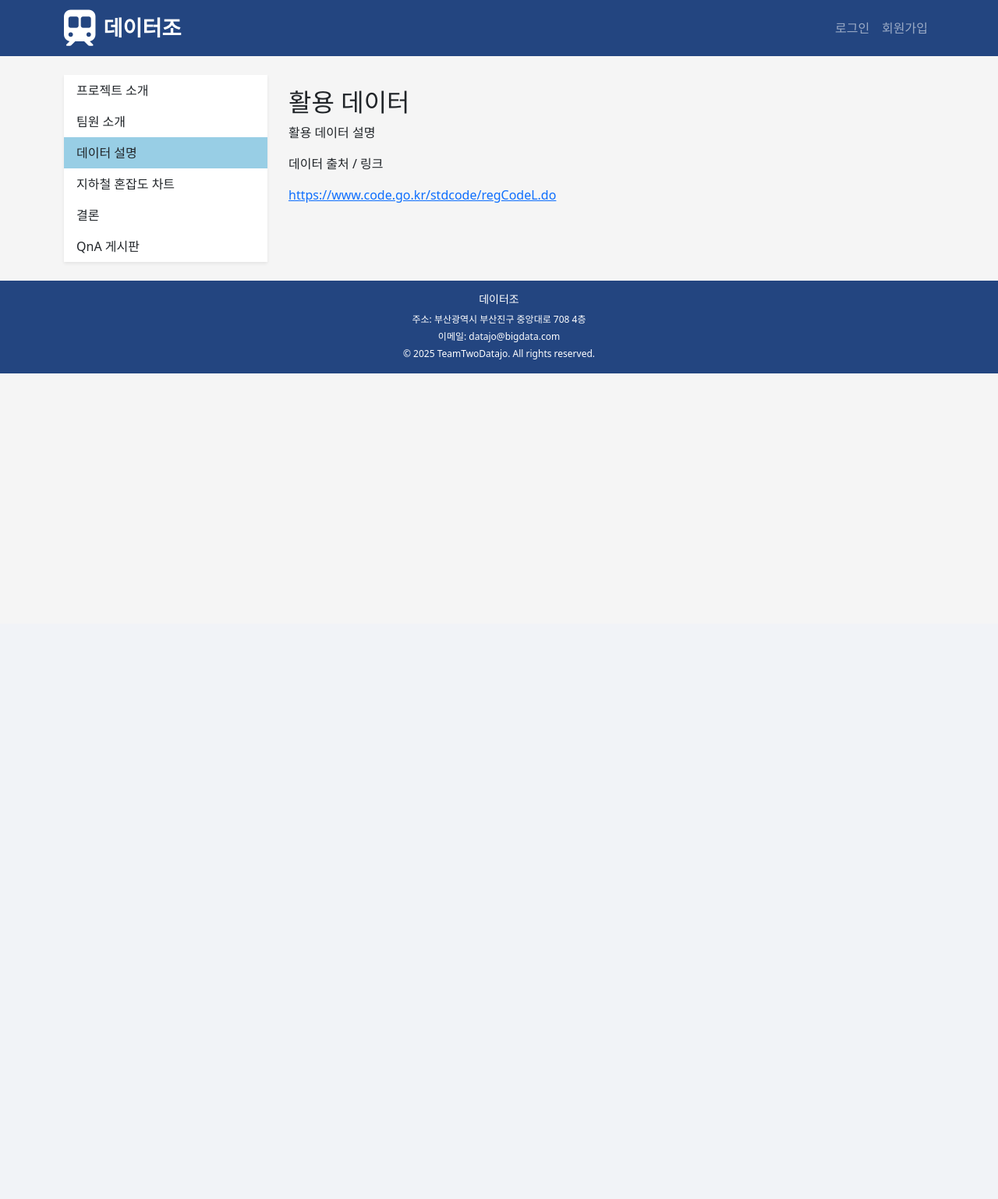
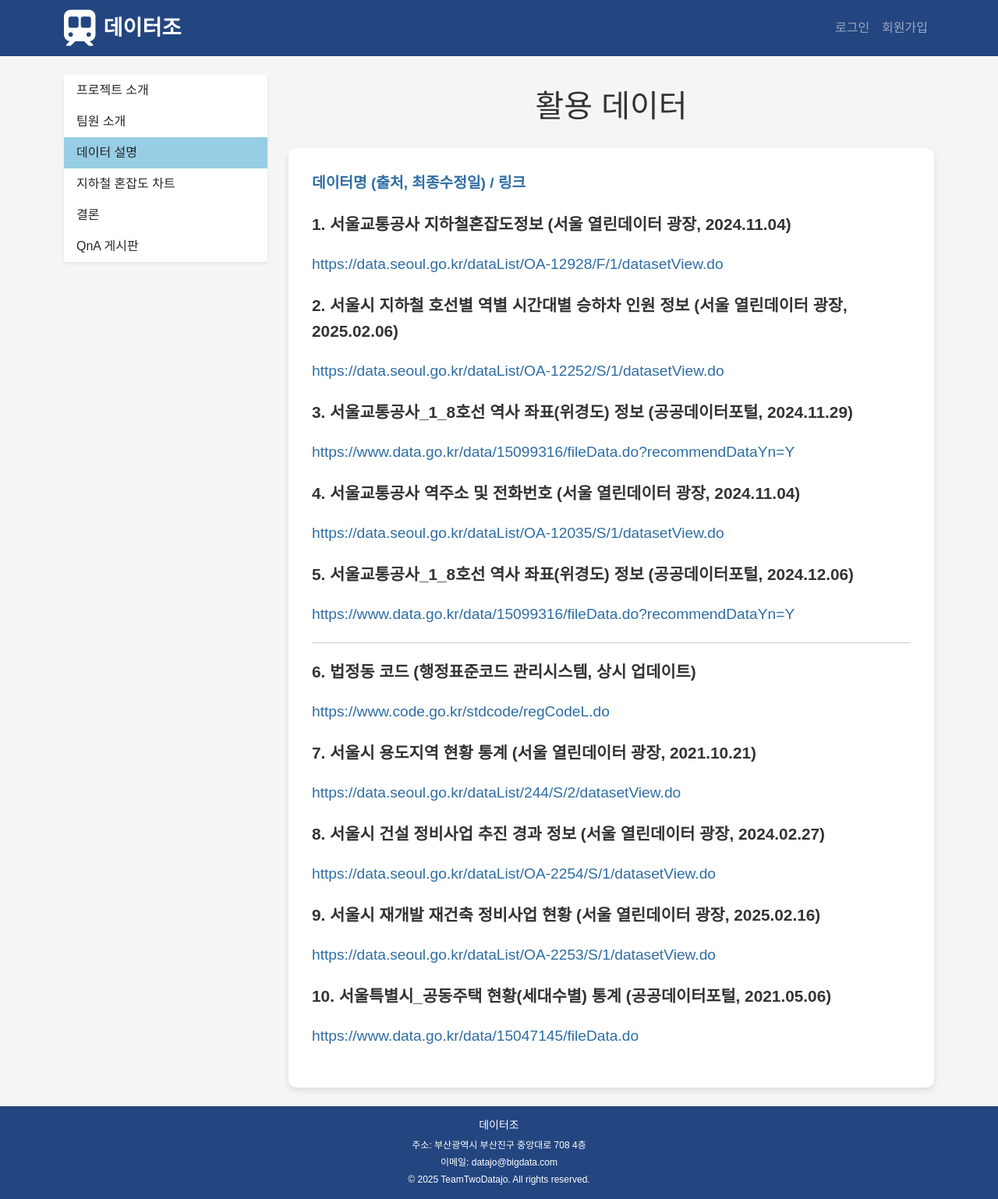
Before and after one commit to compass149/MetroBigDataInsights, a Django app: page /intro/data_source/ in a window 1280 px wide. Shown: the whole page at 78% size. Before the commit the page ends 479 px from the top, so only its background shows below. Run offline with Django 5.2, Linux system fonts and the light colour scheme; some libraries are stand-ins or nearby versions.

Commit message:
[sytle] 활용데이터 추가

```diff
--- /dev/null
+++ b/mysite/static/css/styles.css
@@ -0,0 +1,66 @@
+/* style.css 예시 */
+.list-group-item-action:hover {
+    background-color: #eee;
+  }
+
+  .card {
+    /* 팀원 소개 카드에 대한 추가 스타일 */
+    border: 1px solid #ccc;
+  }
+
+  .card-body {
+    text-align: center;
+  }
+
+  /* styles.css */
+
+body {
+  font-family: 'Arial', sans-serif;
+  background-color: #f4f4f9;
+  margin: 0;
+  padding: 0;
+}
+
+h2 {
+  text-align: center;
+  font-size: 2.5em;
+  color: #333;
+  margin-bottom: 30px;
+}
+
+.content-container {
+  background-color: #ffffff;
+  padding: 30px;
+  border-radius: 10px;
+  box-shadow: 0 4px 8px rgba(0, 0, 0, 0.1);
+  max-width: 900px;
+  margin: 0 auto;
+}
+
+.content-container p {
+  font-size: 1.2em;
+  color: #444;
+  line-height: 1.6;
+  margin-bottom: 20px;
+}
+
+.content-container .highlight {
+  font-weight: bold;
+  color: #2e6da4;
+}
+
+.content-container a {
+  color: #2e6da4;
+  text-decoration: none;
+}
+
+.content-container a:hover {
+  text-decoration: none;
+}
+
+.content-container .section-title {
+  font-weight: bold;
+  color: #333333;
+  font-size: 1.3em;
+  margin-top: 20px;
+}
--- a/mysite/static/style.css
+++ /dev/null
@@ -1,13 +0,0 @@
-/* style.css 예시 */
-.list-group-item-action:hover {
-    background-color: #eee;
-  }
-
-  .card {
-    /* 팀원 소개 카드에 대한 추가 스타일 */
-    border: 1px solid #ccc;
-  }
-
-  .card-body {
-    text-align: center;
-  }
--- a/mysite/templates/base.html
+++ b/mysite/templates/base.html
@@ -8,7 +8,7 @@
     <!-- 부트스트랩 CSS -->
     <link href="https://cdn.jsdelivr.net/npm/bootstrap@5.3.3/dist/css/bootstrap.min.css" rel="stylesheet">
     <!-- STATIC CSS -->
-    <link rel="stylesheet" href="{% static 'style.css' %}">
+    <link rel="stylesheet" href="{% static 'css/styles.css' %}">
     <!-- Font Awesome CDN 추가 (head 태그 안에 넣기) -->
     <link rel="stylesheet" href="https://cdnjs.cloudflare.com/ajax/libs/font-awesome/6.0.0/css/all.min.css">
     <style>
--- a/mysite/templates/intro/data_source.html
+++ b/mysite/templates/intro/data_source.html
@@ -3,12 +3,37 @@
 
 {% block content %}
     <h2>활용 데이터</h2>
-    <div>
-        <p>활용 데이터 설명</p>
+    <div class="content-container">
+        <p><span class="highlight">데이터명 (출처, 최종수정일) / 링크</span></p>
+
+        <p class="section-title">1. 서울교통공사 지하철혼잡도정보 (서울 열린데이터 광장, 2024.11.04)</p>
+        <p><a href="https://data.seoul.go.kr/dataList/OA-12928/F/1/datasetView.do" target="_blank">https://data.seoul.go.kr/dataList/OA-12928/F/1/datasetView.do</a></p>
+
+        <p class="section-title">2. 서울시 지하철 호선별 역별 시간대별 승하차 인원 정보 (서울 열린데이터 광장, 2025.02.06)</p>
+        <p><a href="https://data.seoul.go.kr/dataList/OA-12252/S/1/datasetView.do" target="_blank">https://data.seoul.go.kr/dataList/OA-12252/S/1/datasetView.do</a></p>
+
+        <p class="section-title">3. 서울교통공사_1_8호선 역사 좌표(위경도) 정보 (공공데이터포털, 2024.11.29)</p>
+        <p><a href="https://www.data.go.kr/data/15099316/fileData.do?recommendDataYn=Y" target="_blank">https://www.data.go.kr/data/15099316/fileData.do?recommendDataYn=Y</a></p>
+
+        <p class="section-title">4. 서울교통공사 역주소 및 전화번호 (서울 열린데이터 광장, 2024.11.04)</p>
+        <p><a href="https://data.seoul.go.kr/dataList/OA-12035/S/1/datasetView.do" target="_blank">https://data.seoul.go.kr/dataList/OA-12035/S/1/datasetView.do</a></p>
+
+        <p class="section-title">5. 서울교통공사_1_8호선 역사 좌표(위경도) 정보 (공공데이터포털, 2024.12.06)</p>
+        <p><a href="https://www.data.go.kr/data/15099316/fileData.do?recommendDataYn=Y" target="_blank">https://www.data.go.kr/data/15099316/fileData.do?recommendDataYn=Y</a></p>
+       <hr>
+        <p class="section-title">6. 법정동 코드 (행정표준코드 관리시스템, 상시 업데이트)</p>
+        <p><a href="https://www.code.go.kr/stdcode/regCodeL.do" target="_blank">https://www.code.go.kr/stdcode/regCodeL.do</a></p>
+
+        <p class="section-title">7. 서울시 용도지역 현황 통계 (서울 열린데이터 광장, 2021.10.21)</p>
+        <p><a href="https://data.seoul.go.kr/dataList/244/S/2/datasetView.do" target="_blank">https://data.seoul.go.kr/dataList/244/S/2/datasetView.do</a></p>
+
+        <p class="section-title">8. 서울시 건설 정비사업 추진 경과 정보 (서울 열린데이터 광장, 2024.02.27)</p>
+        <p><a href="https://data.seoul.go.kr/dataList/OA-2254/S/1/datasetView.do" target="_blank">https://data.seoul.go.kr/dataList/OA-2254/S/1/datasetView.do</a></p>
+
+        <p class="section-title">9. 서울시 재개발 재건축 정비사업 현황 (서울 열린데이터 광장, 2025.02.16)</p>
+        <p><a href="https://https://data.seoul.go.kr/dataList/OA-2253/S/1/datasetView.do" target="_blank">https://data.seoul.go.kr/dataList/OA-2253/S/1/datasetView.do</a></p>
+
+        <p class="section-title">10. 서울특별시_공동주택 현황(세대수별) 통계 (공공데이터포털, 2021.05.06)</p>
+        <p><a href="https://www.data.go.kr/data/15047145/fileData.do" target="_blank">https://www.data.go.kr/data/15047145/fileData.do</a></p>
     </div>
-    <div>
-        <p>데이터 출처 / 링크</p>
-            <p><a href="https://www.code.go.kr/stdcode/regCodeL.do" target="_blank">https://www.code.go.kr/stdcode/regCodeL.do</a></p>
-        </div>
-        </div>
 {% endblock %}
```
